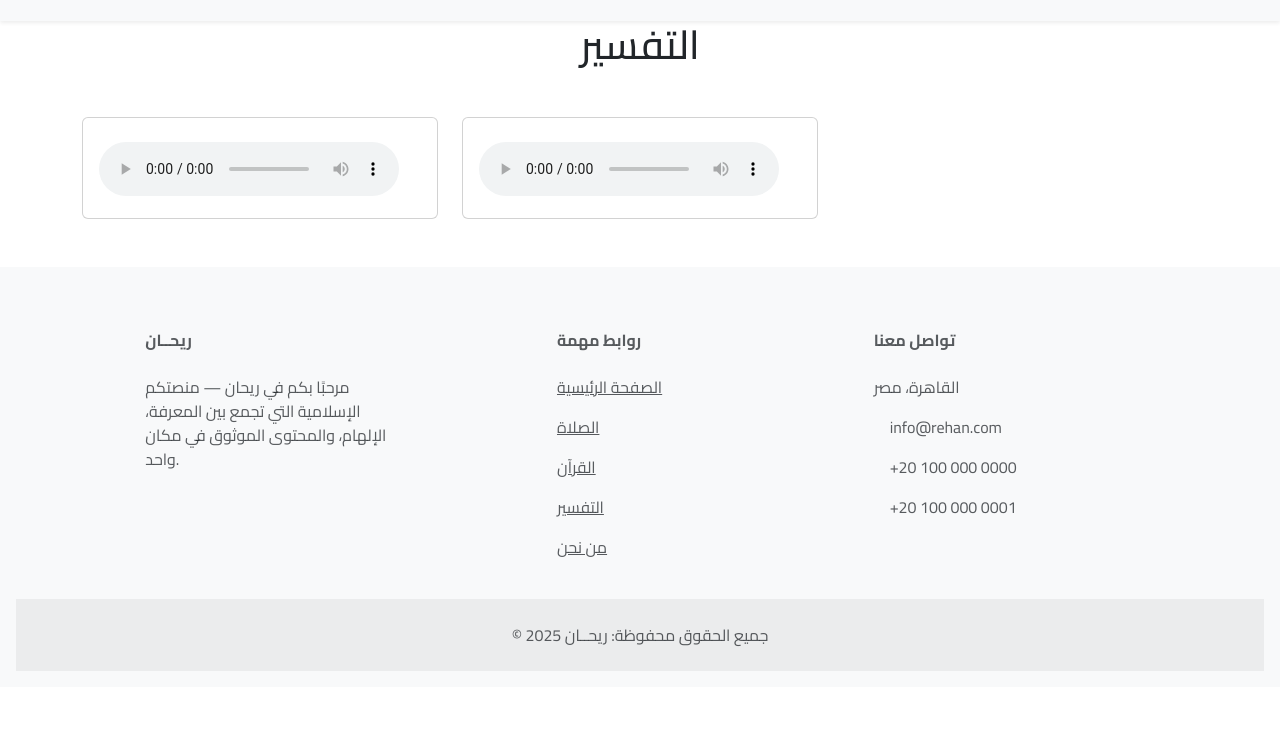
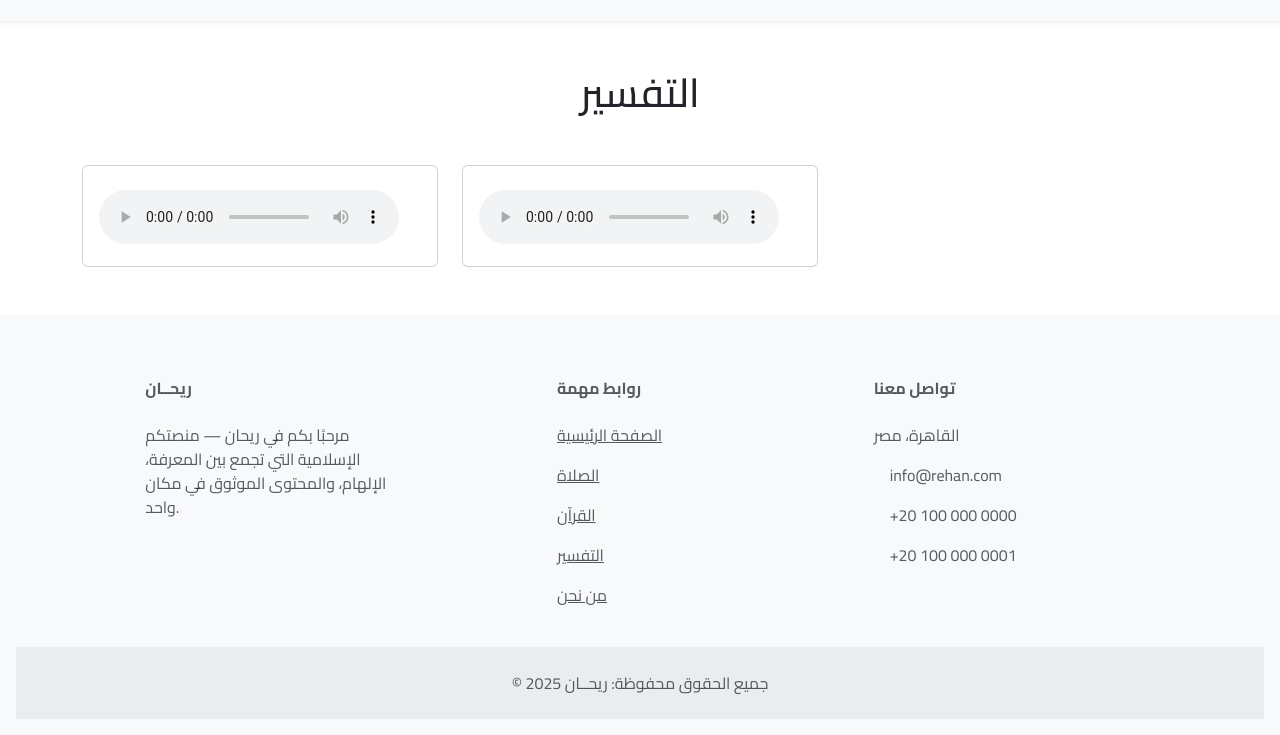
Before and after one commit to Mohamed12-Gg/eslami, a plain HTML site: page index.html in a window 1280 px wide. Shown: the part 95-830 px from the top of the page. Before the commit the page ends 800 px from the top, so only its background shows below. Drawn offline with nearby package versions, Linux system fonts and the light colour scheme.

Commit message:
add margin parent

```diff
--- a/index.html
+++ b/index.html
@@ -76,7 +76,7 @@
     </nav>
 
     <!-- tfser -->
-    <h1 class="text-center">التفسير</h1>
+    <h1 class="text-center my-5">التفسير</h1>
     <div class="container my-5">
   <div class="row">
 
```
